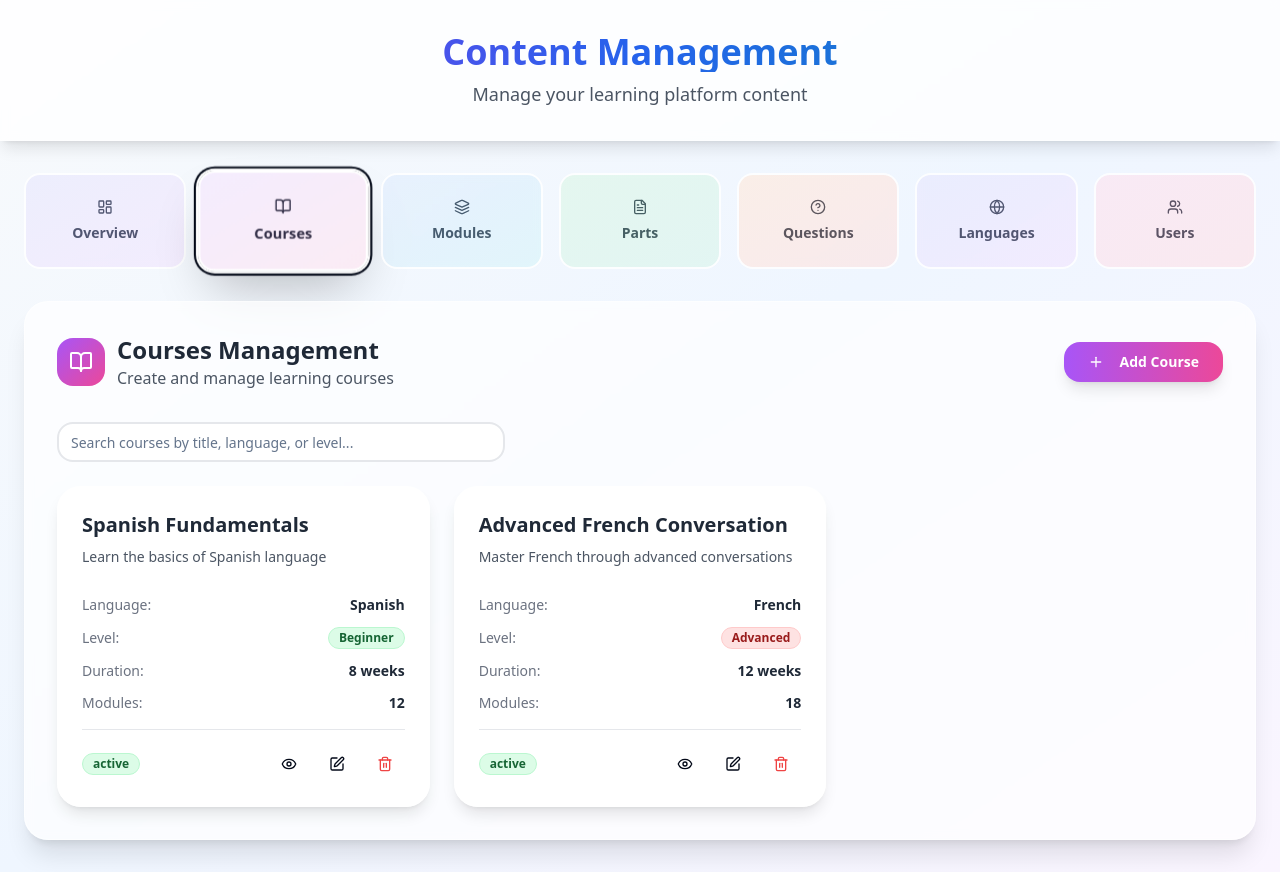
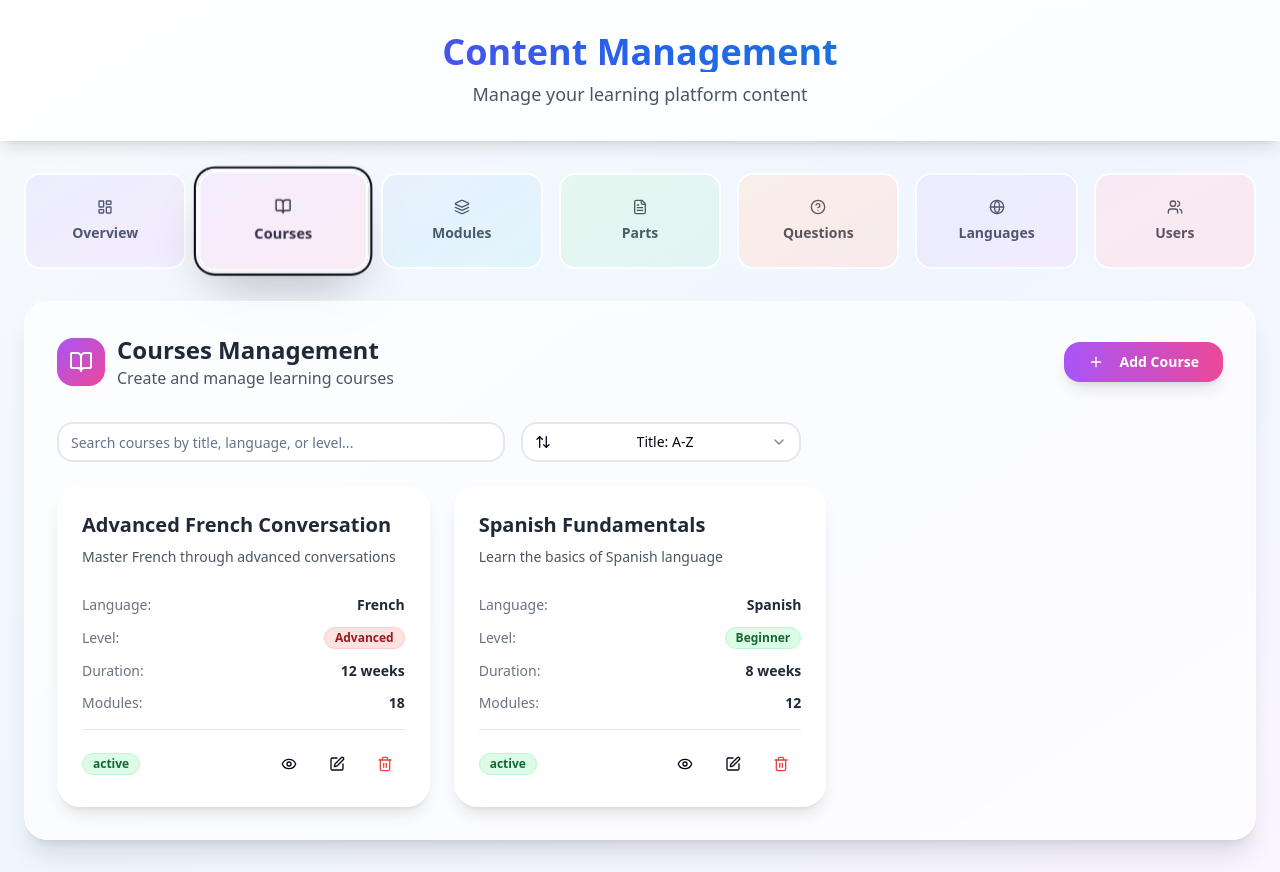
Before and after one commit to BAOTRAN00531/visual-react-landing, a React (Vite) app: page /crud in a window 1280 px wide. Both pictures are taken after a click on the tab "Courses". Built offline with nearby package versions, Linux system fonts and the light colour scheme.

Commit message:
Add sorting to courses
Add sorting options to the courses management section:
- Alphabetical (A-Z, Z-A)
- Status
- Module count (low to high, high to low)
- Duration (low to high, high to low)

```diff
--- a/src/components/crud/CoursesCRUD.tsx
+++ b/src/components/crud/CoursesCRUD.tsx
@@ -1,10 +1,11 @@
 
 import React, { useState } from 'react';
-import { Plus, Edit, Trash2, Eye, BookOpen } from 'lucide-react';
+import { Plus, Edit, Trash2, Eye, BookOpen, ArrowUpDown } from 'lucide-react';
 import { Button } from '@/components/ui/button';
 import { Input } from '@/components/ui/input';
 import { Dialog, DialogContent, DialogHeader, DialogTitle, DialogTrigger } from '@/components/ui/dialog';
 import { Badge } from '@/components/ui/badge';
+import { Select, SelectContent, SelectItem, SelectTrigger, SelectValue } from '@/components/ui/select';
 import CourseForm from './forms/CourseForm';
 import CourseDetails from './details/CourseDetails';
 import DeleteConfirmation from '../admin/DeleteConfirmation';
@@ -48,17 +49,41 @@ const CoursesCRUD = () => {
   ]);
 
   const [searchTerm, setSearchTerm] = useState('');
+  const [sortBy, setSortBy] = useState('title-asc');
   const [selectedCourse, setSelectedCourse] = useState<Course | null>(null);
   const [isCreateOpen, setIsCreateOpen] = useState(false);
   const [isEditOpen, setIsEditOpen] = useState(false);
   const [isViewOpen, setIsViewOpen] = useState(false);
   const [isDeleteOpen, setIsDeleteOpen] = useState(false);
 
-  const filteredCourses = courses.filter(course =>
-    course.title.toLowerCase().includes(searchTerm.toLowerCase()) ||
-    course.language.toLowerCase().includes(searchTerm.toLowerCase()) ||
-    course.level.toLowerCase().includes(searchTerm.toLowerCase())
-  );
+  const filteredAndSortedCourses = courses
+    .filter(course =>
+      course.title.toLowerCase().includes(searchTerm.toLowerCase()) ||
+      course.language.toLowerCase().includes(searchTerm.toLowerCase()) ||
+      course.level.toLowerCase().includes(searchTerm.toLowerCase())
+    )
+    .sort((a, b) => {
+      switch (sortBy) {
+        case 'title-asc':
+          return a.title.localeCompare(b.title);
+        case 'title-desc':
+          return b.title.localeCompare(a.title);
+        case 'status-asc':
+          return a.status.localeCompare(b.status);
+        case 'status-desc':
+          return b.status.localeCompare(a.status);
+        case 'modules-asc':
+          return a.modulesCount - b.modulesCount;
+        case 'modules-desc':
+          return b.modulesCount - a.modulesCount;
+        case 'duration-asc':
+          return parseInt(a.duration) - parseInt(b.duration);
+        case 'duration-desc':
+          return parseInt(b.duration) - parseInt(a.duration);
+        default:
+          return 0;
+      }
+    });
 
   const handleCreate = (courseData: Omit<Course, 'id'>) => {
     const newCourse = {
@@ -128,19 +153,35 @@ const CoursesCRUD = () => {
         </Dialog>
       </div>
 
-      {/* Search */}
-      <div className="mb-6">
+      {/* Search and Sort */}
+      <div className="mb-6 flex flex-col sm:flex-row gap-4">
         <Input
           placeholder="Search courses by title, language, or level..."
           value={searchTerm}
           onChange={(e) => setSearchTerm(e.target.value)}
           className="max-w-md rounded-2xl border-2 border-gray-200 focus:border-purple-400 focus:ring-purple-400"
         />
+        <Select value={sortBy} onValueChange={setSortBy}>
+          <SelectTrigger className="w-[280px] rounded-2xl border-2 border-gray-200 focus:border-purple-400">
+            <ArrowUpDown className="w-4 h-4 mr-2" />
+            <SelectValue placeholder="Sort by..." />
+          </SelectTrigger>
+          <SelectContent className="rounded-2xl">
+            <SelectItem value="title-asc">Title: A-Z</SelectItem>
+            <SelectItem value="title-desc">Title: Z-A</SelectItem>
+            <SelectItem value="status-asc">Status: Active First</SelectItem>
+            <SelectItem value="status-desc">Status: Inactive First</SelectItem>
+            <SelectItem value="modules-asc">Modules: Low to High</SelectItem>
+            <SelectItem value="modules-desc">Modules: High to Low</SelectItem>
+            <SelectItem value="duration-asc">Duration: Short to Long</SelectItem>
+            <SelectItem value="duration-desc">Duration: Long to Short</SelectItem>
+          </SelectContent>
+        </Select>
       </div>
 
       {/* Courses Grid */}
       <div className="grid grid-cols-1 md:grid-cols-2 lg:grid-cols-3 gap-6">
-        {filteredCourses.map((course) => (
+        {filteredAndSortedCourses.map((course) => (
           <div
             key={course.id}
             className="bg-white/80 backdrop-blur-sm rounded-3xl p-6 shadow-lg border border-white/50 hover:shadow-xl transition-all duration-300 transform hover:scale-105"
```
